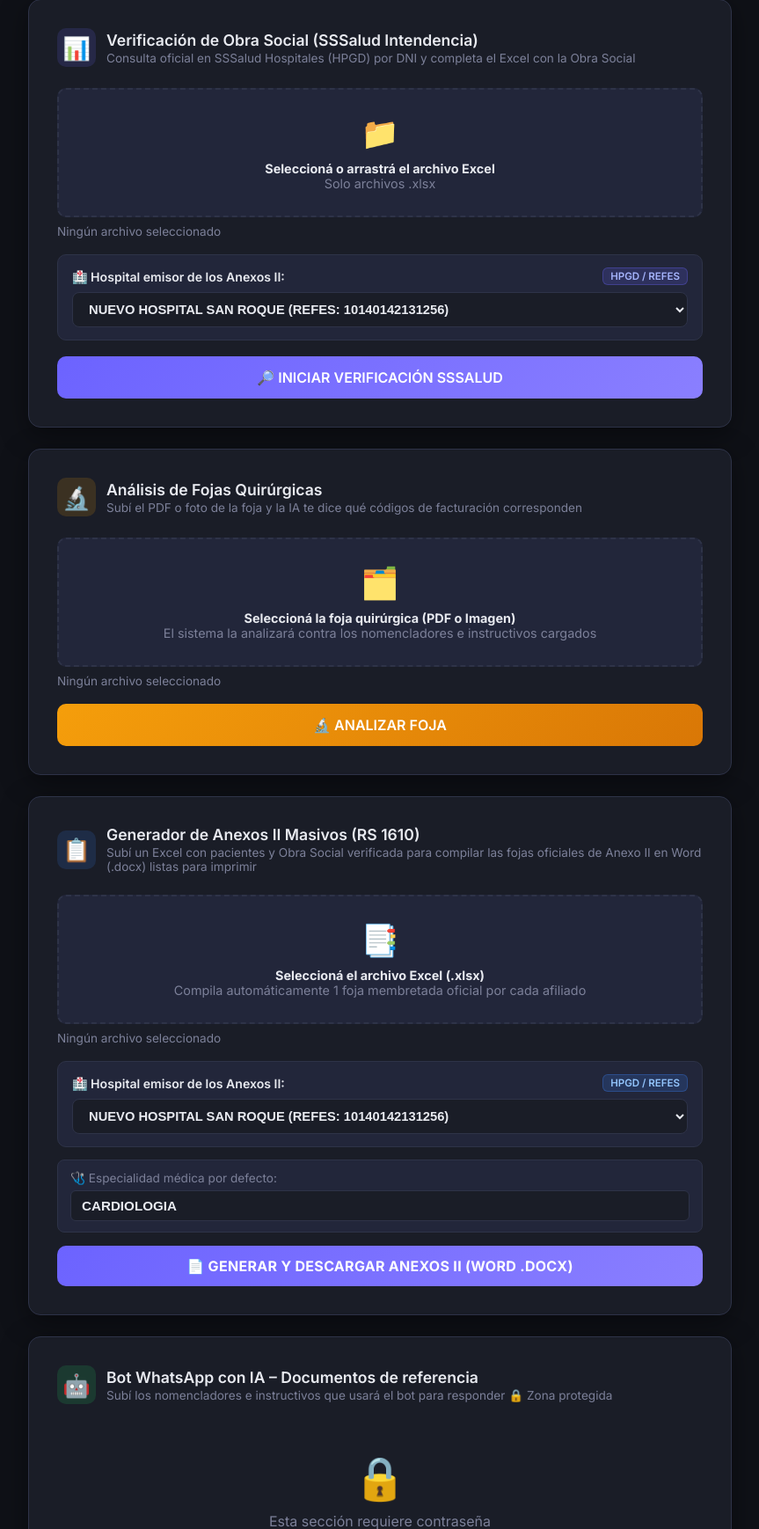
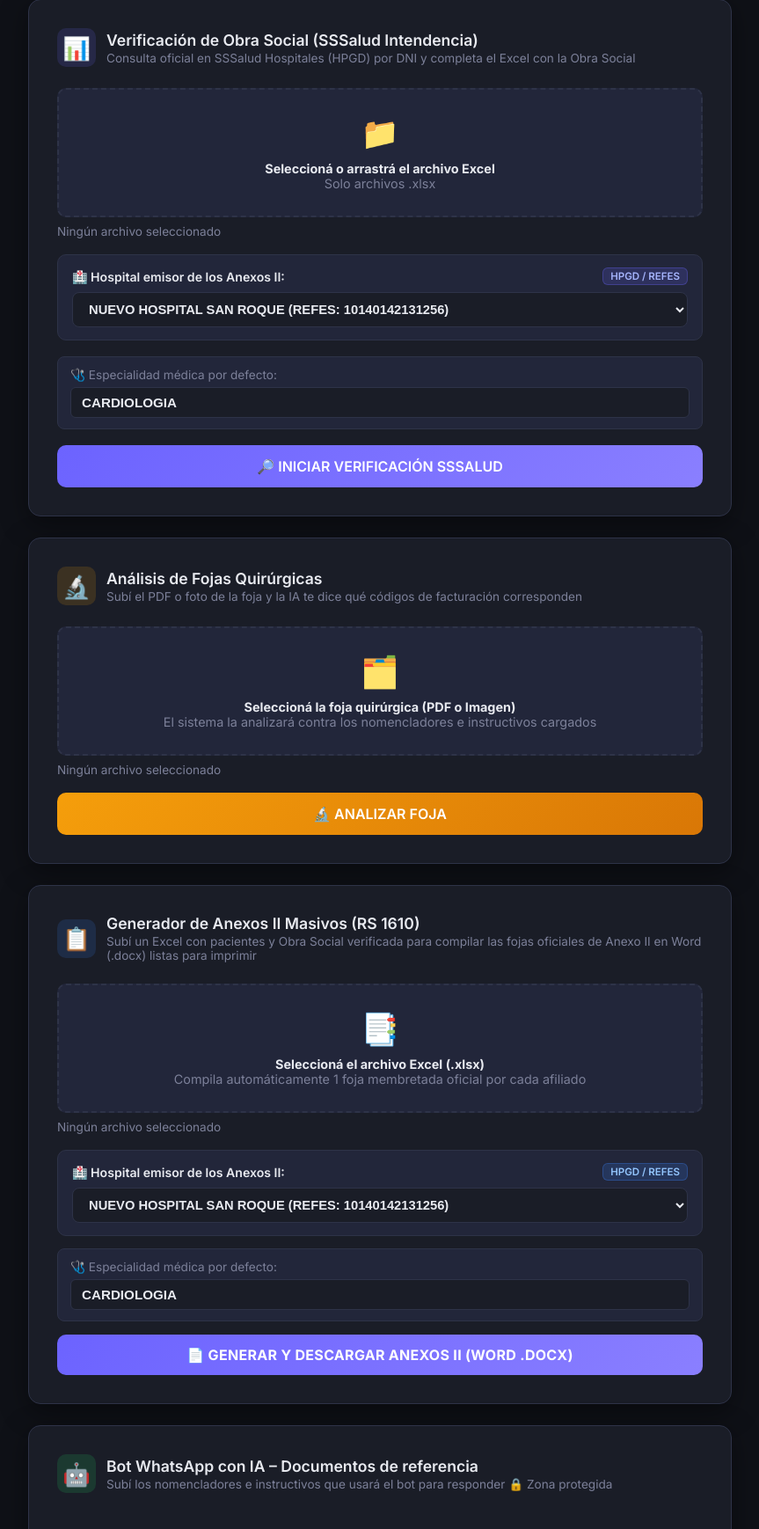
Before and after one commit to AgroMassari/ssspadron, a Flask app: page / in a window 1280 px wide. Shown: the part 135-1873 px from the top of the page at 88% size, without its empty margins (208-1071 px from the left). Run offline with Flask 3, Linux system fonts and the light colour scheme.

Commit message:
Fix: soporte dinamico real para especialidad medica (Laboratorio, etc.)

```diff
--- a/app.py
+++ b/app.py
@@ -620,7 +620,8 @@
     archivo_entrada,
     archivo_salida,
     hospital_nombre=None,
-    hospital_refes=None
+    hospital_refes=None,
+    especialidad="CARDIOLOGIA"
 ):
     estado = obtener_estado_proceso(id_proceso) or {
         "estado": "iniciando",
@@ -933,7 +934,8 @@
         archivo_anexos = RESULT_DIR / f"anexos_{id_proceso}.docx"
         cant_anexos = 0
         try:
-            pacientes_afiliados = extraer_pacientes_afiliados_excel(archivo_salida)
+            esp_base = especialidad or estado.get("especialidad", "CARDIOLOGIA")
+            pacientes_afiliados = extraer_pacientes_afiliados_excel(archivo_salida, especialidad_defecto=esp_base)
             if pacientes_afiliados:
                 h_nom = hospital_nombre or estado.get("hospital_nombre") or HOSPITAL_DEFECTO["nombre"]
                 h_ref = hospital_refes or estado.get("hospital_refes") or HOSPITAL_DEFECTO["refes"]
@@ -1057,13 +1059,14 @@
     )
 
     # --------------------------------------------------------
-    # RESOLVER HOSPITAL SELECCIONADO
+    # RESOLVER HOSPITAL Y ESPECIALIDAD SELECCIONADOS
     # --------------------------------------------------------
 
     hosp_id = request.form.get("hospital", "san_roque")
     hosp_custom_nom = request.form.get("hospital_nombre_custom", "").strip()
     hosp_custom_ref = request.form.get("hospital_refes_custom", "").strip()
     hosp_info = resolver_hospital(hosp_id, hosp_custom_nom, hosp_custom_ref)
+    esp_req = request.form.get("especialidad", "").strip() or "CARDIOLOGIA"
 
     # --------------------------------------------------------
     # CREAR ESTADO PERSISTENTE
@@ -1088,6 +1091,7 @@
         "hospital_id": hosp_info.get("id", "san_roque"),
         "hospital_nombre": hosp_info["nombre"],
         "hospital_refes": hosp_info["refes"],
+        "especialidad": esp_req,
     }
     guardar_estado_proceso(identificador, nuevo_estado)
 
@@ -1102,7 +1106,8 @@
             archivo_entrada,
             archivo_salida,
             hosp_info["nombre"],
-            hosp_info["refes"]
+            hosp_info["refes"],
+            esp_req
         ),
         daemon=True
     )
@@ -1187,7 +1192,8 @@
         archivo_salida = RESULT_DIR / estado["archivo"]
         if archivo_salida.exists():
             try:
-                pacientes = extraer_pacientes_afiliados_excel(archivo_salida)
+                esp_base = estado.get("especialidad", "CARDIOLOGIA")
+                pacientes = extraer_pacientes_afiliados_excel(archivo_salida, especialidad_defecto=esp_base)
                 if pacientes:
                     h_nombre = estado.get("hospital_nombre") or HOSPITAL_DEFECTO["nombre"]
                     h_refes = estado.get("hospital_refes") or HOSPITAL_DEFECTO["refes"]
@@ -1233,7 +1239,8 @@
         return "Archivo procesado no encontrado.", 404
 
     try:
-        pacientes = extraer_pacientes_afiliados_excel(archivo_salida)
+        esp_base = estado.get("especialidad", "CARDIOLOGIA")
+        pacientes = extraer_pacientes_afiliados_excel(archivo_salida, especialidad_defecto=esp_base)
         if not pacientes:
             return "No se encontraron pacientes afiliados para imprimir.", 404
 
--- a/generador_anexos.py
+++ b/generador_anexos.py
@@ -483,8 +483,11 @@
             r12_cells[1],
             count=1
         )
-        # Especialidad médica siempre CARDIOLOGIA
-        c3_serv = _formatear_celda_texto(r12_cells[3], "CARDIOLOGIA", font_sz="16")
+        # Especialidad médica
+        esp = str(paciente.get("servicio") or "").strip().upper()
+        if not esp or esp in ["CONSULTA", "CONSULTAS", "CONSULTA MEDICA", "AMBULATORIO", "AMBULATORIA", "GUARDIA", "CONSULTA EXTERNA"]:
+            esp = "CARDIOLOGIA"
+        c3_serv = _formatear_celda_texto(r12_cells[3], esp, font_sz="16")
         filas[12] = filas[12].replace(r12_cells[1], c1_cons, 1).replace(r12_cells[3], c3_serv, 1)
 
     # 5. R13: Diagnóstico en c3
@@ -534,6 +537,7 @@
     col_paciente = None
     col_fecha = None
     cols_diagnostico = []
+    col_servicio = None
     col_sexo = None
     col_edad = None
     col_rnos = None
@@ -568,6 +572,8 @@
                     col_rnos = c
                 elif any(k in t for k in ["obra social", "cobertura", "prepaga", "o.s."]):
                     col_obra_social = c
+                elif any(k in t for k in ["especialidad", "servicio"]):
+                    col_servicio = c
 
             # Detección inteligente de la columna de fecha de atención/prestación (evitando nacimiento/carga/vencimiento)
             for c, t in row_vals.items():
@@ -668,14 +674,21 @@
         nombre_val = str(ws.cell(fila, col_paciente).value or "").strip()
         fecha_val = formatear_fecha(ws.cell(fila, col_fecha).value)
 
-        # Especialidad fijada en CARDIOLOGIA
-        serv_val = "CARDIOLOGIA"
+        # Especialidad médica (toma lo elegido por el usuario o de la columna de servicio)
+        esp_base = str(especialidad_defecto or "CARDIOLOGIA").strip().upper()
+        if not esp_base:
+            esp_base = "CARDIOLOGIA"
+        serv_val = esp_base
+        if col_servicio:
+            raw_s = str(ws.cell(fila, col_servicio).value or "").strip().upper()
+            if raw_s and raw_s not in ["NONE", "NULL", "-", "0", "CONSULTA", "CONSULTAS", "AMBULATORIO", "GUARDIA"]:
+                serv_val = raw_s
 
         # Captura exhaustiva de diagnóstico en todas las columnas candidatas
         diag_val = ""
         for c_diag in cols_diagnostico:
             v = str(ws.cell(fila, c_diag).value or "").strip()
-            if v and v.upper() not in ["NONE", "NULL", "-", "0", "CARDIOLOGIA", "CONSULTA", ""]:
+            if v and v.upper() not in ["NONE", "NULL", "-", "0", "CARDIOLOGIA", serv_val, "CONSULTA", ""]:
                 if not diag_val:
                     diag_val = v
                 elif len(v) > len(diag_val):
@@ -684,10 +697,10 @@
         # Fallback si las columnas candidatas vinieron vacías para este paciente
         if not diag_val:
             for c_scan in range(1, min(ws.max_column + 1, 35)):
-                if c_scan in [col_dni, col_paciente, col_fecha, col_sexo, col_edad, col_rnos, col_obra_social]:
+                if c_scan in [col_dni, col_paciente, col_fecha, col_sexo, col_edad, col_rnos, col_obra_social, col_servicio]:
                     continue
                 v = str(ws.cell(fila, c_scan).value or "").strip()
-                if v and len(v) >= 3 and v.upper() not in ["NONE", "NULL", "-", "0", "CARDIOLOGIA", "CONSULTA", "TITULAR", "M", "F", "NO AFILIADO"]:
+                if v and len(v) >= 3 and v.upper() not in ["NONE", "NULL", "-", "0", "CARDIOLOGIA", serv_val, "CONSULTA", "TITULAR", "M", "F", "NO AFILIADO"]:
                     diag_val = v
                     break
 
--- a/templates/index.html
+++ b/templates/index.html
@@ -558,6 +558,11 @@
                     </div>
                 </div>
 
+                <div style="margin-bottom: 18px; background: var(--surface2); padding: 12px 14px; border-radius: 8px; border: 1px solid var(--border);">
+                    <label style="font-size: 0.85rem; color: var(--muted); display: block; margin-bottom: 6px;">🩺 Especialidad médica por defecto:</label>
+                    <input type="text" name="especialidad" class="input-especialidad" value="CARDIOLOGIA" style="width: 100%; padding: 8px 12px; background: var(--surface); border: 1px solid var(--border); border-radius: 6px; color: var(--text); font-weight: bold; font-size: 0.95rem;">
+                </div>
+
                 <button type="submit" class="btn btn-purple" id="btn-sss">
                     🔎 INICIAR VERIFICACIÓN SSSALUD
                 </button>
@@ -656,7 +661,7 @@
 
                 <div style="margin-bottom: 15px; background: var(--surface2); padding: 12px 14px; border-radius: 8px; border: 1px solid var(--border);">
                     <label style="font-size: 0.85rem; color: var(--muted); display: block; margin-bottom: 6px;">🩺 Especialidad médica por defecto:</label>
-                    <input type="text" name="especialidad" value="CARDIOLOGIA" style="width: 100%; padding: 8px 12px; background: var(--surface); border: 1px solid var(--border); border-radius: 6px; color: var(--text); font-weight: bold; font-size: 0.95rem;">
+                    <input type="text" name="especialidad" class="input-especialidad" value="CARDIOLOGIA" style="width: 100%; padding: 8px 12px; background: var(--surface); border: 1px solid var(--border); border-radius: 6px; color: var(--text); font-weight: bold; font-size: 0.95rem;">
                 </div>
 
                 <button type="submit" class="btn btn-purple" style="width: 100%; font-size: 1rem; padding: 13px 20px; font-weight: 700; letter-spacing: 0.3px;">
@@ -1236,7 +1241,7 @@
 
         btnChatEnviar.addEventListener('click', enviarPregunta);
 
-        // Sincronización y persistencia de Hospital para Anexos II
+        // Sincronización y persistencia de Hospital y Especialidad para Anexos II
         document.addEventListener('DOMContentLoaded', () => {
             const selectores = document.querySelectorAll('.selector-hospital');
             const guardado = localStorage.getItem('hospital_anexo_preferido') || 'san_roque';
@@ -1263,6 +1268,24 @@
                     });
                 });
             });
+
+            // Sincronización y persistencia de Especialidad
+            const inputsEsp = document.querySelectorAll('.input-especialidad');
+            const espGuardada = localStorage.getItem('especialidad_anexo_preferida');
+            if (espGuardada) {
+                inputsEsp.forEach(inp => inp.value = espGuardada);
+            }
+            inputsEsp.forEach(inp => {
+                inp.addEventListener('input', () => {
+                    const val = inp.value.trim();
+                    if (val) {
+                        localStorage.setItem('especialidad_anexo_preferida', val);
+                        inputsEsp.forEach(o => {
+                            if (o !== inp) o.value = val;
+                        });
+                    }
+                });
+            });
         });
 
     </script>
```
